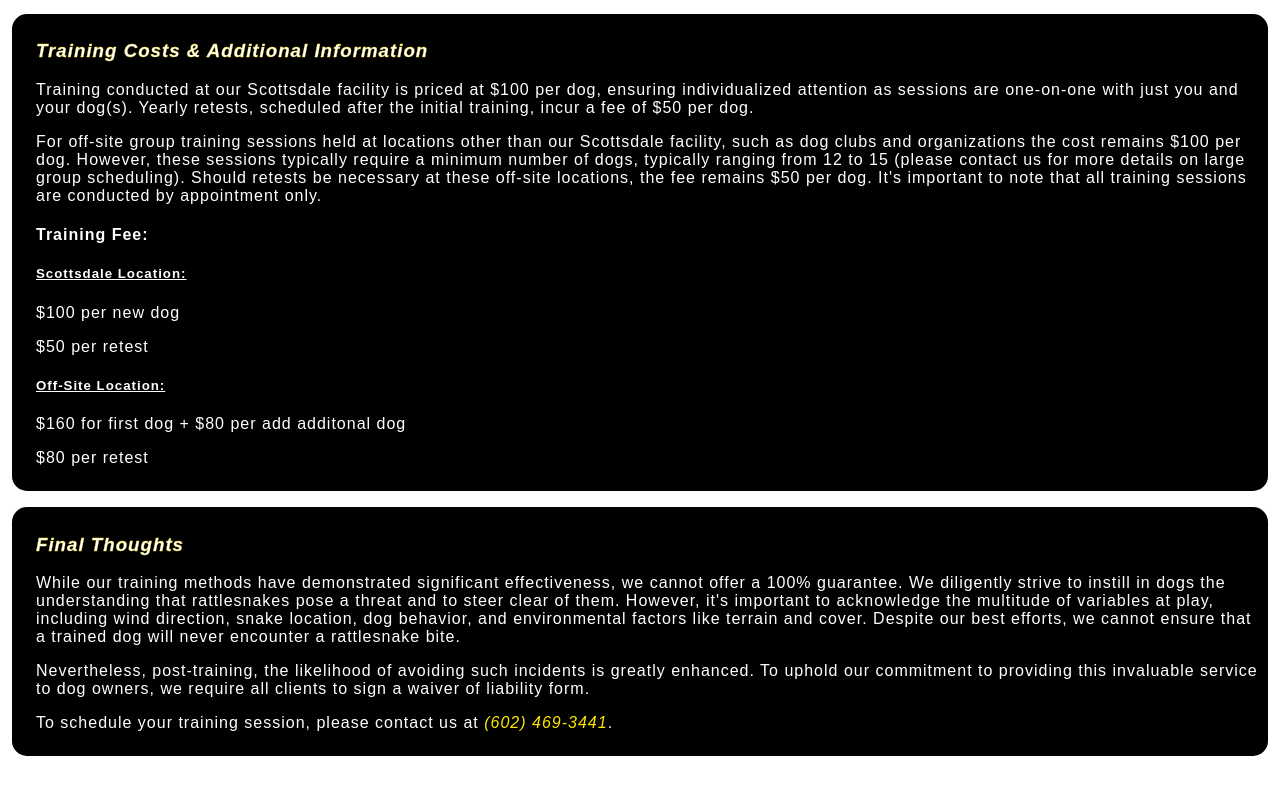
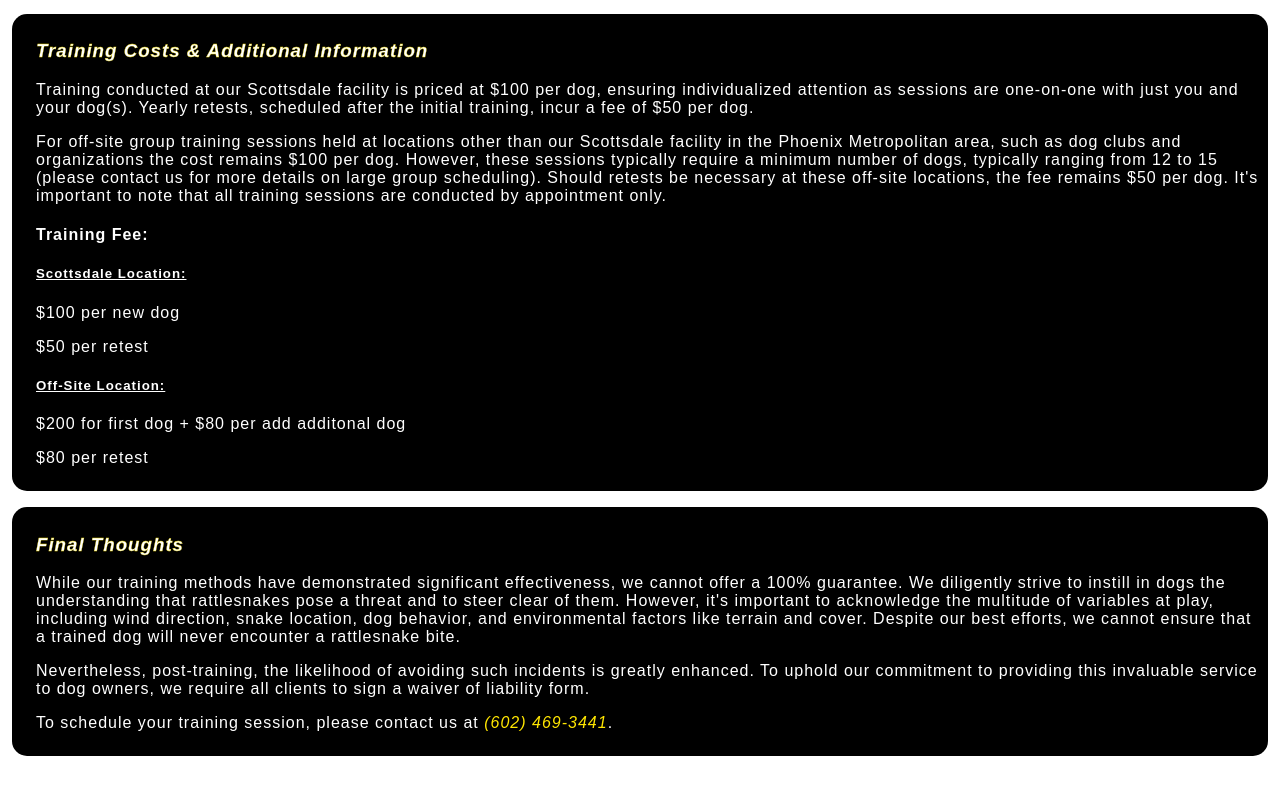
Before and after one commit to joshjumelet/Rattlesnake_Avoidance, a React (Create React App) app in the folder client/: page /about in a window 1280 px wide. Shown: the part 957-1752 px from the top of the page. Built offline with nearby package versions, Linux system fonts and the light colour scheme.

Commit message:
Home & About paragraph verbiage changes

```diff
--- a/client/src/components/About.js
+++ b/client/src/components/About.js
@@ -80,20 +80,21 @@ const About = () => {
             </p>
             <p>
               For off-site group training sessions held at locations other than
-              our Scottsdale facility, such as dog clubs and organizations the
-              cost remains $100 per dog. However, these sessions typically
-              require a minimum number of dogs, typically ranging from 12 to 15
-              (please contact us for more details on large group scheduling).
-              Should retests be necessary at these off-site locations, the fee
-              remains $50 per dog. It's important to note that all training
-              sessions are conducted by appointment only.
+              our Scottsdale facility in the Phoenix Metropolitan area, such as
+              dog clubs and organizations the cost remains $100 per dog.
+              However, these sessions typically require a minimum number of
+              dogs, typically ranging from 12 to 15 (please contact us for more
+              details on large group scheduling). Should retests be necessary at
+              these off-site locations, the fee remains $50 per dog. It's
+              important to note that all training sessions are conducted by
+              appointment only.
             </p>
             <h4>Training Fee:</h4>
             <h5>Scottsdale Location:</h5>
             <p>$100 per new dog</p>
             <p>$50 per retest</p>
             <h5>Off-Site Location:</h5>
-            <p>$160 for first dog + $80 per add additonal dog</p>
+            <p>$200 for first dog + $80 per add additonal dog</p>
             <p>$80 per retest</p>
           </div>
         </div>
--- a/client/src/components/Home.js
+++ b/client/src/components/Home.js
@@ -78,15 +78,15 @@ const Home = () => {
         </div>
         <div className="overview-page">
           <div className="overview-title">
-            <h3 className="titles">On-Site Training in Other Locations:</h3>
+            <h3 className="titles">Offsite Training:</h3>
           </div>
           <div className="overview-body">
             <p>
               For clients outside our Scottsdale facility, we offer off-site
-              training at a cost of $160 for the first dog and $80 for every
-              additonal dog. Retests at an off-site location are available for
-              $80 per dog, ensuring the ongoing effectiveness of the training.
+              training at a cost of $200 for the first dog and $80 for every
+              additonal dog.
             </p>
+            <p>Please contact us directly for offsite group rates</p>
           </div>
         </div>
         <div className="overview-page">
@@ -102,7 +102,7 @@ const Home = () => {
                   (602) 469-3441
                 </a>
               </span>
-              . We accept payments in the form of cash, checks, or Zelle,
+              . We accept payments in the form of cash, checks, Zelle, and Venmo
               providing a seamless and secure transaction process for our valued
               clients.
             </p>
```
